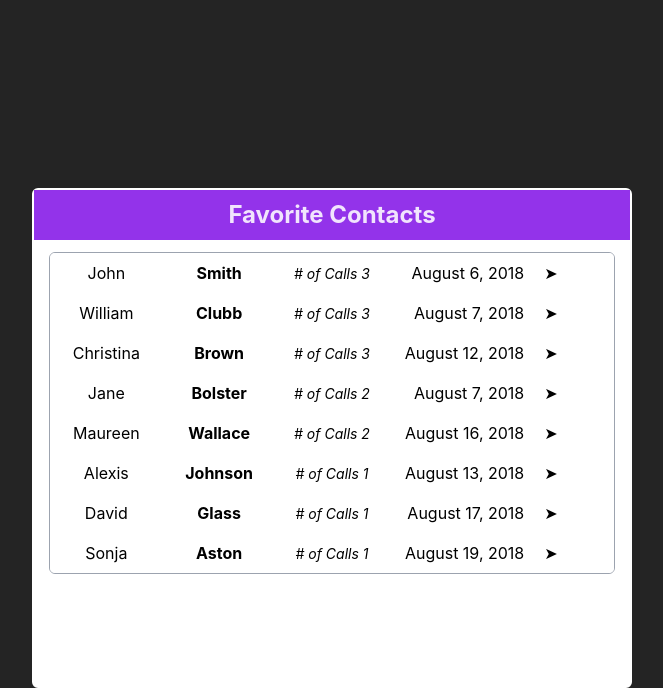
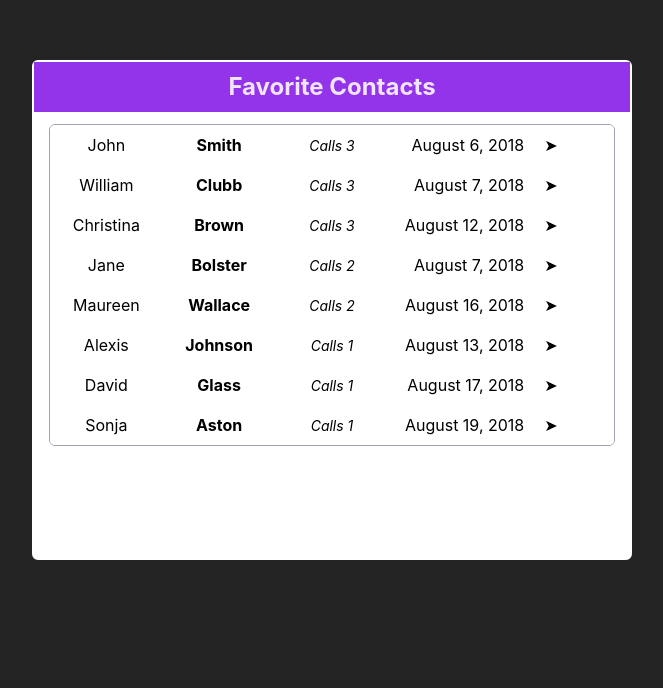
Before and after one commit to kinxori/technical-test-2, a React (Vite) app: page / in a window 1280 px wide. Shown: the part 196-884 px from the top of the page, without its empty margins (308-971 px from the left). After the commit the page ends 800 px from the top, so only its background shows below. Built offline with nearby package versions, Linux system fonts and the light colour scheme.

Commit message:
editing repo structure to create a presentation page

```diff
--- a/index.html
+++ b/index.html
@@ -4,7 +4,13 @@
     <meta charset="UTF-8" />
     <link rel="icon" href="/src/assets/new-logo-kinxori.ico" />
     <meta name="viewport" content="width=device-width, initial-scale=1.0" />
-    <title>Gustavo Quiroz</title>
+    <link rel="preconnect" href="https://fonts.googleapis.com" />
+    <link rel="preconnect" href="https://fonts.gstatic.com" crossorigin />
+    <link
+      href="https://fonts.googleapis.com/css2?family=Rubik:ital,wght@0,300;0,400;0,500;0,600;0,700;0,800;0,900;1,300;1,400;1,500;1,600;1,700;1,800;1,900&display=swap"
+      rel="stylesheet"
+    />
+    <title>Technical Test 2 - Kinxori</title>
   </head>
   <body>
     <div id="root"></div>
--- a/src/App.jsx
+++ b/src/App.jsx
@@ -1,73 +1,9 @@
-import { useState, useEffect } from "react";
-import { data } from "./../callHistory";
+import UserFilter from "./components/UserFilter";
 
-function App() {
-  const [filteredData, setFilteredData] = useState([{}]);
-  const [showList, setShowList] = useState("");
-
-  useEffect(() => {
-    // Removing repeated contacts
-    const uniqueContacts = data.reduce((acc, contact) => {
-      const existingContact = acc.find((c) => c.phoneNumber === contact.phoneNumber);
-      if (!existingContact) {
-        acc.push({
-          ...contact,
-          numberOfCalls: 1,
-          lastCalled: new Date(contact.called * 1000).toLocaleDateString(),
-        });
-      } else {
-        existingContact.numberOfCalls++;
-        existingContact.lastCalled = new Date(contact.called * 1000).toLocaleDateString();
-      }
-      return acc;
-    }, []);
-
-    // Sorting contacts by number of calls
-    const sortedContacts = uniqueContacts.sort((a, b) => b.numberOfCalls - a.numberOfCalls);
-
-    // Updating the filteredData state with the sortedContacts
-    setFilteredData(sortedContacts);
-  }, []);
-
-  console.log(filteredData);
-
+export default function App() {
   return (
-    <article className="flex justify-center items-center mt-[30%]    ">
-      <section className="w-[600px] h-[500px] rounded-md flex flex-col justify-start items-center border-white border-[2px] bg-white  ">
-        <div className="bg-purple-600 w-[100%] h-[50px] flex justify-center items-center  ">
-          <h1 className="text-[24px] font-bold    ">Favorite Contacts</h1>
-        </div>
-        <div className="w-[95%] my-3 rounded-md border-gray-400 border-[1px] overflow-y-auto  ">
-          {filteredData.map((item) => (
-            <div
-              key={item.phoneNumber + item.called}
-              className="flex w-[100%] h-[40px] items-center bg-white text-black  "
-            >
-              <div className="flex justify-center  w-[20%] ">
-                <h3>{item.firstName}</h3>
-              </div>
-              <div className="flex justify-center w-[20%] font-bold ">
-                <h3>{item.lastName}</h3>
-              </div>
-              <div className="flex justify-center w-[20%] text-[14px] ">
-                <i> # of Calls {item.numberOfCalls}</i>
-              </div>
-              <div className="flex justify-end pr-[10%] gap-5  w-[40%] ">
-                <h3>
-                  {new Date(item.called * 1000).toLocaleDateString("en-US", {
-                    year: "numeric",
-                    month: "long",
-                    day: "numeric",
-                  })}
-                </h3>
-                <span>&#10148;</span>
-              </div>
-            </div>
-          ))}
-        </div>
-      </section>
-    </article>
+    <section className="flex justify-center items-center mt-[20%] ">
+      <UserFilter />
+    </section>
   );
 }
-
-export default App;
--- /dev/null
+++ b/src/components/UserFilter.jsx
@@ -0,0 +1,68 @@
+import { useState, useEffect } from "react";
+import { data } from "../../callHistory";
+
+export default function UserFilterComponent() {
+  const [filteredData, setFilteredData] = useState([{}]);
+
+  useEffect(() => {
+    // Removing repeated contacts
+    const uniqueContacts = data.reduce((acc, contact) => {
+      const existingContact = acc.find((c) => c.phoneNumber === contact.phoneNumber);
+      if (!existingContact) {
+        acc.push({
+          ...contact,
+          numberOfCalls: 1,
+          lastCalled: new Date(contact.called * 1000).toLocaleDateString(),
+        });
+      } else {
+        existingContact.numberOfCalls++;
+        existingContact.lastCalled = new Date(contact.called * 1000).toLocaleDateString();
+      }
+      return acc;
+    }, []);
+
+    // Sorting contacts by number of calls
+    const sortedContacts = uniqueContacts.sort((a, b) => b.numberOfCalls - a.numberOfCalls);
+
+    // Updating the filteredData state with the sortedContacts
+    setFilteredData(sortedContacts);
+  }, []);
+
+  // console.log(filteredData);
+
+  return (
+    <article className="w-[600px] h-[500px] rounded-md flex flex-col justify-start items-center border-white border-[2px] bg-white  ">
+      <div className="bg-purple-600 w-[100%] h-[50px] flex justify-center items-center  ">
+        <h1 className="text-[24px] font-bold ">Favorite Contacts</h1>
+      </div>
+      <div className="w-[95%] my-3 rounded-md border-gray-400 border-[1px] overflow-y-auto  ">
+        {filteredData.map((item) => (
+          <div
+            key={item.phoneNumber + item.called}
+            className="flex w-[100%] h-[40px] items-center bg-white text-black  "
+          >
+            <div className="flex justify-center  w-[20%] ">
+              <h3>{item.firstName}</h3>
+            </div>
+            <div className="flex justify-center w-[20%] font-bold ">
+              <h3>{item.lastName}</h3>
+            </div>
+            <div className="flex justify-center w-[20%] text-[14px] ">
+              <i>Calls {item.numberOfCalls}</i>
+            </div>
+            <div className="flex justify-end pr-[10%] gap-5  w-[40%] ">
+              <h3>
+                {new Date(item.called * 1000).toLocaleDateString("en-US", {
+                  year: "numeric",
+                  month: "long",
+                  day: "numeric",
+                })}
+              </h3>
+              <span>&#10148;</span>
+            </div>
+          </div>
+        ))}
+      </div>
+    </article>
+  );
+}
```
